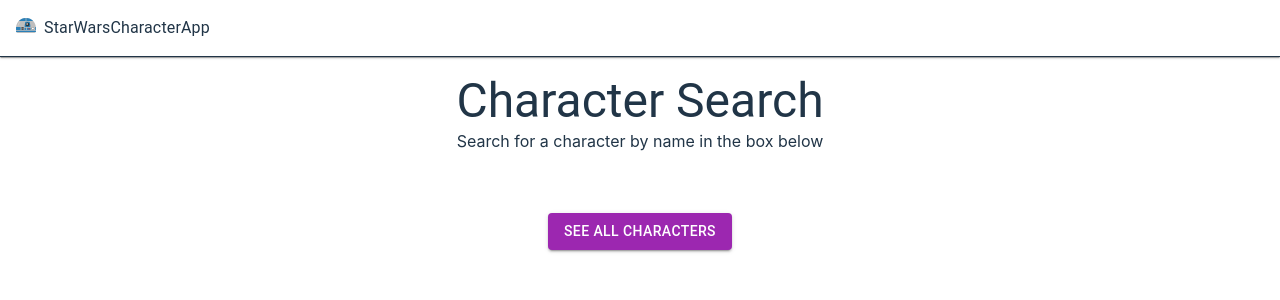
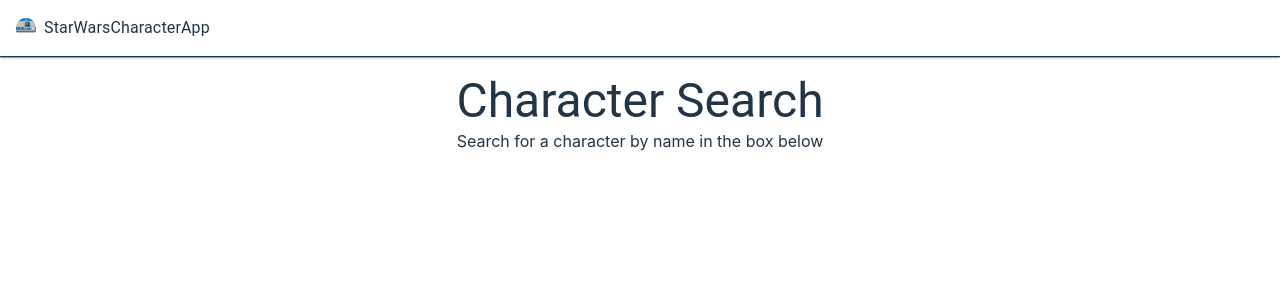
Before and after one commit to Twolar/StarWarsCharacter-WebApp, a React (Vite) app in the folder StarWarsCharacter-Client/: page /Characters/Search in a window 1280 px wide. Shown: the top 300 px of the page. Built offline with nearby package versions, Linux system fonts and the light colour scheme.

Commit message:
Building out search page

```diff
--- a/StarWarsCharacter-Client/package.json
+++ b/StarWarsCharacter-Client/package.json
@@ -12,6 +12,7 @@
   "dependencies": {
     "@emotion/react": "^11.11.1",
     "@emotion/styled": "^11.11.0",
+    "@mui/icons-material": "^5.14.19",
     "@mui/material": "^5.14.20",
     "axios": "^1.6.2",
     "react": "^18.2.0",
--- a/StarWarsCharacter-Client/src/components/StarWarsCharacterSearch.jsx
+++ b/StarWarsCharacter-Client/src/components/StarWarsCharacterSearch.jsx
@@ -1,7 +1,36 @@
+import { Box, InputBase, IconButton } from "@mui/material";
+import SearchIcon from "@mui/icons-material/Search";
+import { useState } from "react";
+
 const StarWarsCharacterSearch = () => {
+  const [searchValue, setSearchValue] = useState("");
+  const [characters, setCharacters] = useState([]);
+
+  const handleSearchChange = (e) => {
+    setSearchValue(e.target.value);
+  };
+
+  const handleSubmit = (e) => {
+    e.preventDefault();
+    console.log("We are going to search for: " + searchValue);
+  };
 
   return (
-    <></>
+    <Box height="100%">
+      <form onSubmit={handleSubmit}>
+        <Box display="flex" borderRadius="3px" border="solid 1px white">
+          <InputBase
+            placeholder="Search for character..."
+            value={searchValue}
+            onChange={handleSearchChange}
+            sx={{ ml: 2, flex: 1, color: "white" }}
+          />
+          <IconButton type="submit" sx={{ p: 1, color: "white" }}>
+            <SearchIcon />
+          </IconButton>
+        </Box>
+      </form>
+    </Box>
   );
 };
 
--- a/StarWarsCharacter-Client/src/scenes/characterSearch/index.jsx
+++ b/StarWarsCharacter-Client/src/scenes/characterSearch/index.jsx
@@ -22,15 +22,6 @@ const CharacterSearch = () => {
       <Box mt={5}>
         <StarWarsCharacterSearch />
       </Box>
-      <Box display="flex" justifyContent="start" mt="20px">
-        <Button
-          onClick={() => navigate("/characters")}
-          color="secondary"
-          variant="contained"
-        >
-          See all characters
-        </Button>
-      </Box>
     </Box>
   );
 };
```
Also changed, not shown: 1 other file (tests, documents, lock files or other folders).
